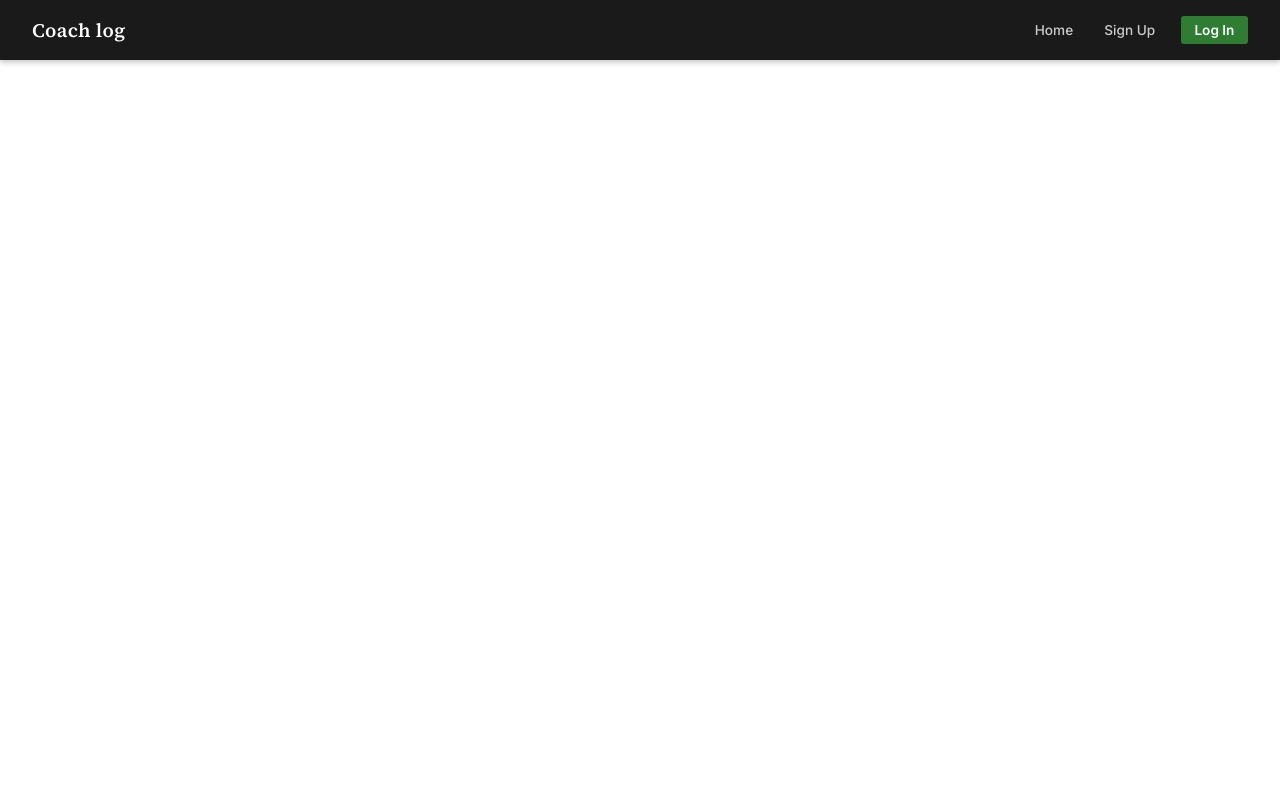
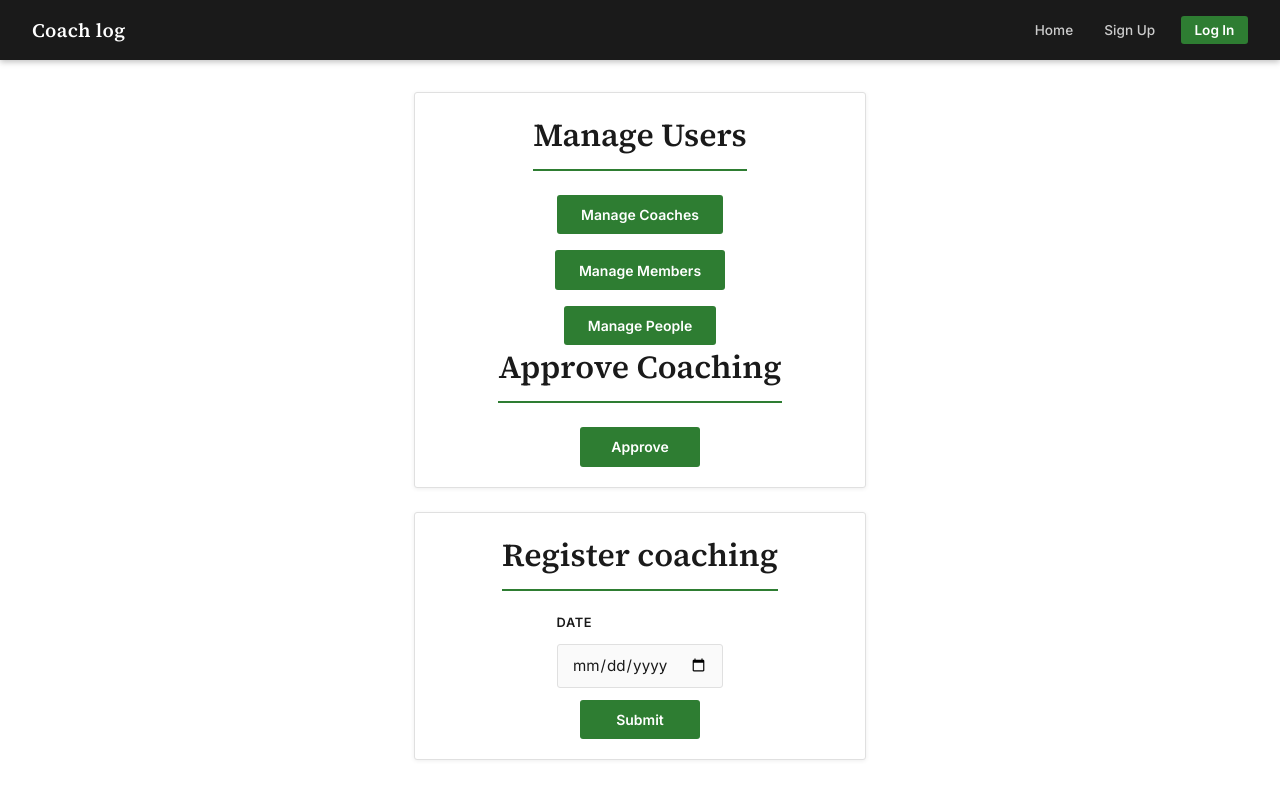
Before and after one commit to MathiasBenoni/Fullstack-app, a Flask app: page / in a window 1280 px wide. Run offline with Flask 3, Linux system fonts and the light colour scheme.

Commit message:
Styling done

```diff
--- a/static/style.css
+++ b/static/style.css
@@ -93,9 +93,12 @@ nav a:hover {
 main {
     flex: 1;
     padding: 2rem 1.5rem;
-    max-width: 400px;
+    max-width: 500px;
     margin: 0 auto;
     width: 100%;
+    display: flex;
+    flex-direction: column;
+    gap: 1.5rem;
 }
 
 /* ── Page headings ── */
@@ -114,6 +117,7 @@ h2 {
     font-size: 1.3rem;
     font-weight: 600;
     margin-bottom: 1rem;
+    padding-top: 10px;
     color: var(--text);
 }
 
@@ -129,8 +133,11 @@ p {
     border: 1px solid var(--border);
     border-radius: var(--radius);
     padding: 1.25rem 1.75rem;
-    max-width: 340px;
+    max-width: 1000px;
     box-shadow: 0 1px 4px rgba(0,0,0,0.07);
+    display: flex;
+    flex-direction: column;
+    align-items: center;
 }
 
 /* ── Index page buttons ── */
@@ -158,9 +165,12 @@ button, .btn {
     border-radius: var(--radius);
     padding: 0.7rem 1.5rem;
     cursor: pointer;
-    width: 100%;
+    width: auto;
+    min-width: 120px;
     transition: background 0.15s;
     text-align: center;
+    display: block;
+    margin: 0 auto;
 }
 
 button:hover, .btn:hover {
@@ -276,3 +286,23 @@ footer {
     font-size: 0.8rem;
     padding: 1.25rem 2rem;
 }
+
+input[type="date"] {
+    background: var(--input-bg);
+    border: 1px solid var(--border);
+    border-radius: var(--radius);
+    color: var(--text);
+    font-family: 'Inter', sans-serif;
+    font-size: 0.95rem;
+    padding: 0.65rem 0.9rem;
+    width: 100%;
+    outline: none;
+    transition: border-color 0.15s, box-shadow 0.15s;
+    margin-top: 0.5rem;
+    margin-bottom: 0.75rem;
+}
+
+input[type="date"]:focus {
+    border-color: var(--accent);
+    box-shadow: 0 0 0 3px rgba(46, 125, 50, 0.12);
+}
--- a/templates/index.html
+++ b/templates/index.html
@@ -2,7 +2,32 @@
 
 {% block content %}
 
+<div class="card">
+    <h1>Manage Users</h1>
+
+    <div class="btn-group">
+        <a href="/manage_coaches"><button>Manage Coaches</button></a>
+        <a href="/manage_members"><button>Manage Members</button></a>
+        <a href="/manage_people"><button>Manage People</button></a>
 
 
+</div>
+
+        <h1>Approve Coaching</h1>
+
+        <div class="btn-group">
+            <a href="approve"><button>Approve</button></a>
+        </div>
+    </div>
+
+
+    <div class="card">
+    <h1>Register coaching</h1>
+    <div class="field">
+        <label for="date">Date</label>
+        <input type="date" id="date" name="date">
+    </div>
+    <a href="/submit"><button>Submit</button></a>
+</div>
 
 {% endblock %}
```
